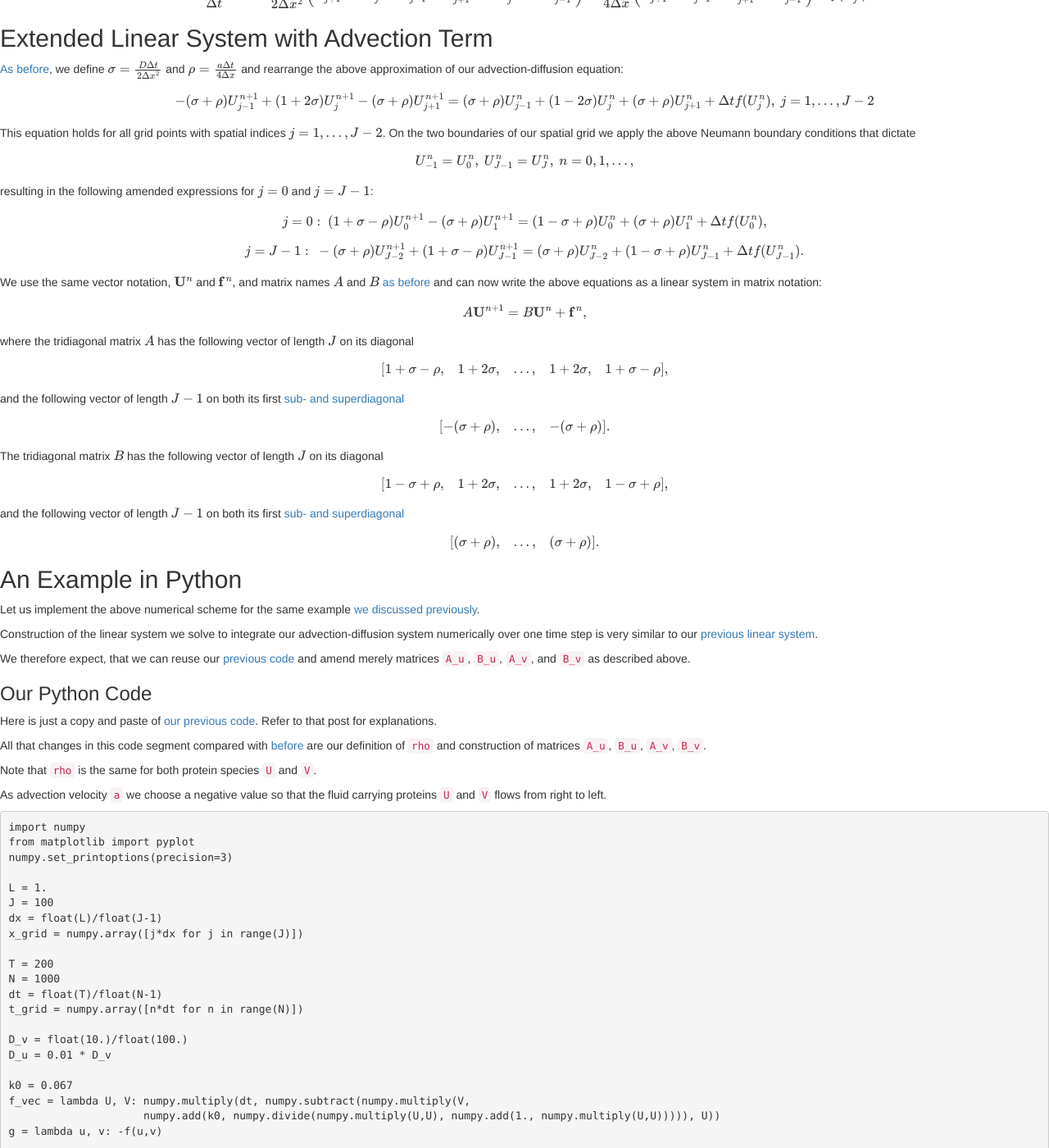
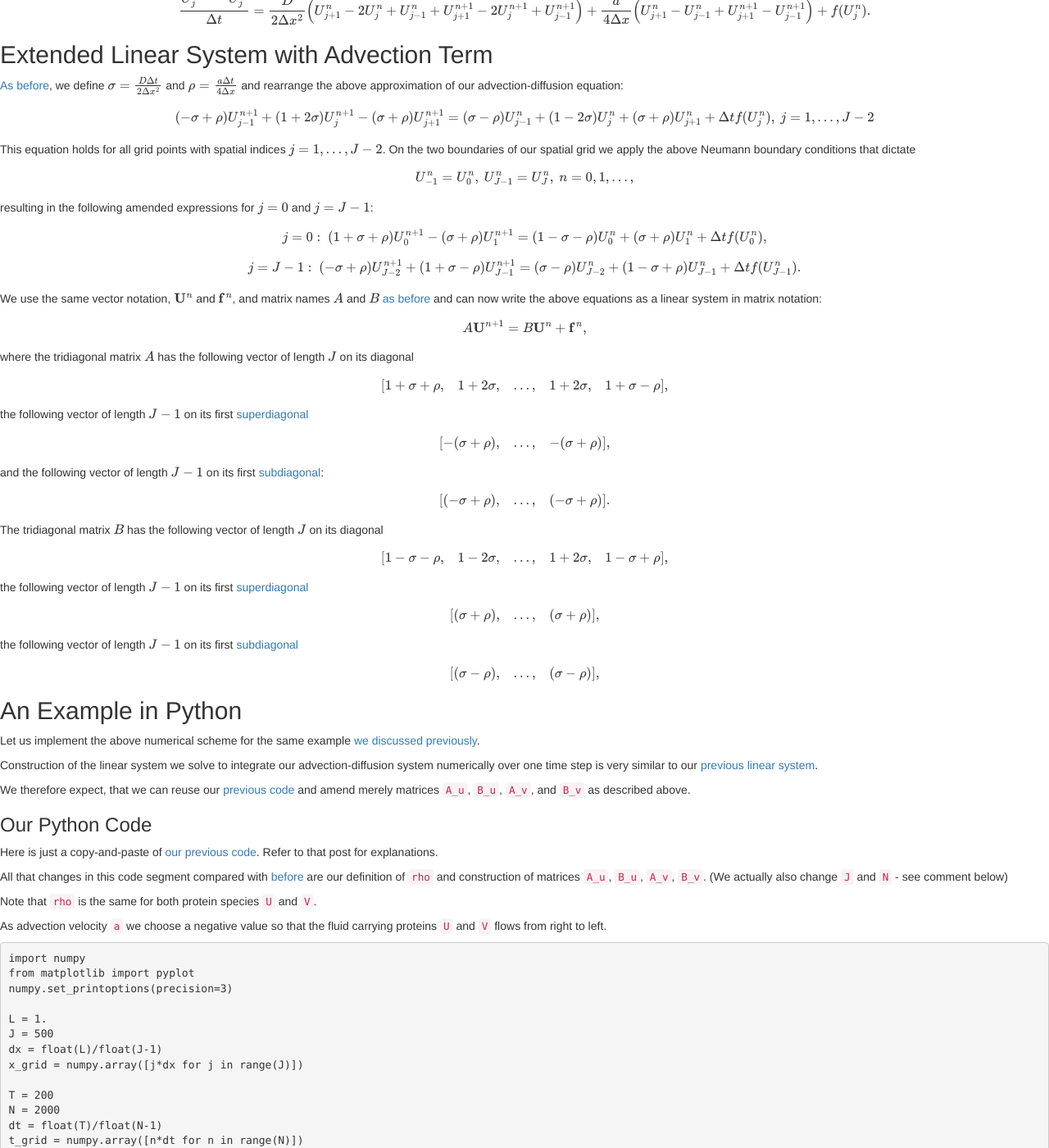
Before and after one commit to waltherg/backup.waltherg.github.io, a Jekyll site: the page built from _posts/2013-12-04-Crank_Nicolson_Convection_Diffusion.md, in a window 1280 px wide and 1400 px high, scrolled down 747 px. Shown: the whole window at 82% size. Built offline with Jekyll 4.4.1, drawn with Linux system fonts in a browser that asks for light colours; nearby versions of some CDN libraries; formulas are drawn with MathJax 3; comment, search, counter and statistics services are not loaded; some of the changed text lies outside the part shown.

Commit message:
fix bug in CN for advection-diffusion and finish related post

```diff
--- a/_posts/2013-12-04-Crank_Nicolson_Convection_Diffusion.md
+++ b/_posts/2013-12-04-Crank_Nicolson_Convection_Diffusion.md
@@ -43,9 +40,8 @@ enters or leaves our domain.
 
 We use the same grid as [we defined earlier](http://georg.io/2013/12/03/Crank_Ni
 colson.html#finite_difference_methods).
-Also see
-[our earlier discussion](http://georg.io/2013/12/03/Crank_Nicolson.html#the_cranknicolson_stencil)
-of finite difference stencils.
+Also see [our earlier discussion](http://georg.io/2013/12/03/Crank_Nicolson.html
+#the_cranknicolson_stencil) of finite difference stencils.
 
 As described, for instance, in [Trefethen Table
 3.2.1](http://people.maths.ox.ac.uk/trefethen/3all.pdf) the Crank-Nicolson
@@ -74,9 +70,9 @@ we define $\sigma = \frac{D \Delta t}{2 \Delta x^2}$ and $\rho = \frac{a \Delta
 t}{4 \Delta x}$ and rearrange the above approximation
 of our advection-diffusion equation:
 
-$$-(\sigma+\rho) U_{j-1}^{n+1} + (1+2\sigma) U_j^{n+1} -(\sigma+\rho)
+$$(-\sigma+\rho) U_{j-1}^{n+1} + (1+2\sigma) U_j^{n+1} -(\sigma+\rho)
 U_{j+1}^{n+1} =
-(\sigma+\rho) U_{j-1}^n + (1-2\sigma) U_j^n + (\sigma+\rho) U_{j+1}^n + \Delta t
+(\sigma-\rho) U_{j-1}^n + (1-2\sigma) U_j^n + (\sigma+\rho) U_{j+1}^n + \Delta t
 f(U_j^n),~j=1,\ldots,J-2$$
 
 This equation holds for all grid points with spatial indices $j=1,\ldots,J-2$.
@@ -87,11 +83,11 @@ $$U_{-1}^n = U_0^n,~U_{J-1}^n = U_J^n,~n=0,1,\ldots,$$
 
 resulting in the following amended expressions for $j=0$ and $j=J-1$:
 
-$$j=0:~ (1+\sigma-\rho) U_0^{n+1} -(\sigma+\rho) U_{1}^{n+1} =
-(1-\sigma+\rho) U_0^n + (\sigma+\rho) U_{1}^n + \Delta t f(U_0^n),$$
+$$j=0:~ (1+\sigma+\rho) U_0^{n+1} -(\sigma+\rho) U_{1}^{n+1} =
+(1-\sigma-\rho) U_0^n + (\sigma+\rho) U_{1}^n + \Delta t f(U_0^n),$$
 
-$$j=J-1:~ -(\sigma+\rho) U_{J-2}^{n+1} + (1+\sigma-\rho) U_{J-1}^{n+1} =
-(\sigma+\rho) U_{J-2}^n + (1-\sigma+\rho) U_{J-1}^n + \Delta t f(U_{J-1}^n).$$
+$$j=J-1:~ (-\sigma+\rho) U_{J-2}^{n+1} + (1+\sigma-\rho) U_{J-1}^{n+1} =
+(\sigma-\rho) U_{J-2}^n + (1-\sigma+\rho) U_{J-1}^n + \Delta t f(U_{J-1}^n).$$
 
 We use the same vector notation, $\mathbf{U}^n$ and $\mathbf{f}^n$, and matrix
 names $A$ and $B$
@@ -104,24 +100,34 @@ $$A \mathbf{U}^{n+1} = B \mathbf{U}^n + \mathbf{f}^n,$$
 where the tridiagonal matrix $A$ has the following vector of length $J$ on its
 diagonal
 
-$$\begin{bmatrix} 1+\sigma-\rho, & 1+2\sigma, & \ldots, & 1+2\sigma, &
+$$\begin{bmatrix} 1+\sigma+\rho, & 1+2\sigma, & \ldots, & 1+2\sigma, &
 1+\sigma-\rho \end{bmatrix},$$
 
-and the following vector of length $J-1$ on both its first [sub- and
-superdiagonal](http://en.wikipedia.org/wiki/Diagonal#Matrices)
+the following vector of length $J-1$ on its first
+[superdiagonal](http://en.wikipedia.org/wiki/Diagonal#Matrices)
 
-$$\begin{bmatrix} -(\sigma+\rho), & \ldots, & -(\sigma+\rho) \end{bmatrix}.$$
+$$\begin{bmatrix} -(\sigma+\rho), & \ldots, & -(\sigma+\rho) \end{bmatrix},$$
+
+and the following vector of length $J-1$ on its first
+[subdiagonal](http://en.wikipedia.org/wiki/Diagonal#Matrices):
+
+$$\begin{bmatrix} (-\sigma+\rho), & \ldots, & (-\sigma+\rho) \end{bmatrix}.$$
 
 The tridiagonal matrix $B$ has the following vector of length $J$ on its
 diagonal
 
-$$\begin{bmatrix} 1-\sigma+\rho, & 1+2\sigma, & \ldots, & 1+2\sigma, &
+$$\begin{bmatrix} 1-\sigma-\rho, & 1-2\sigma, & \ldots, & 1+2\sigma, &
 1-\sigma+\rho \end{bmatrix},$$
 
-and the following vector of length $J-1$ on both its first [sub- and
-superdiagonal](http://en.wikipedia.org/wiki/Diagonal#Matrices)
+the following vector of length $J-1$ on its first
+[superdiagonal](http://en.wikipedia.org/wiki/Diagonal#Matrices)
 
-$$\begin{bmatrix} (\sigma+\rho), & \ldots, & (\sigma+\rho) \end{bmatrix}.$$
+$$\begin{bmatrix} (\sigma+\rho), & \ldots, & (\sigma+\rho) \end{bmatrix},$$
+
+the following vector of length $J-1$ on its first
+[subdiagonal](http://en.wikipedia.org/wiki/Diagonal#Matrices)
+
+$$\begin{bmatrix} (\sigma-\rho), & \ldots, & (\sigma-\rho) \end{bmatrix},$$
 
 ## An Example in Python
 
@@ -140,7 +146,7 @@ and amend merely matrices `A_u`, `B_u`, `A_v`, and `B_v` as described above.
 
 ### Our Python Code
 
-Here is just a copy and paste of
+Here is just a copy-and-paste of
 [our previous code](http://georg.io/2013/12/03/Crank_Nicolson.html#a_cranknicols
 on_example_in_python).
 Refer to that post for explanations.
@@ -149,6 +155,7 @@ All that changes in this code segment compared with [before](http://georg.io/201
 3/12/03/Crank_Nicolson.html#a_cranknicolson_example_in_python)
 are our definition of `rho` and construction of matrices `A_u`, `B_u`, `A_v`,
 `B_v`.
+(We actually also change `J` and `N` - see comment below)
 
 Note that `rho` is the same for both protein species `U` and `V`.
 
@@ -160,12 +167,12 @@ proteins `U` and `V` flows from right to left.
     numpy.set_printoptions(precision=3)
 
     L = 1.
-    J = 100
+    J = 500
     dx = float(L)/float(J-1)
     x_grid = numpy.array([j*dx for j in range(J)])
 
     T = 200
-    N = 1000
+    N = 2000
     dt = float(T)/float(N-1)
     t_grid = numpy.array([n*dt for n in range(N)])
 
@@ -175,13 +182,12 @@ proteins `U` and `V` flows from right to left.
     k0 = 0.067
     f_vec = lambda U, V: numpy.multiply(dt, numpy.subtract(numpy.multiply(V,
                          numpy.add(k0, numpy.divide(numpy.multiply(U,U), numpy.add(1., numpy.multiply(U,U))))), U))
-    g = lambda u, v: -f(u,v)
 
     sigma_u = float(D_u*dt)/float(2.*dx*dx)
     sigma_v = float(D_v*dt)/float(2.*dx*dx)
 
-    a = -0.00001
-    rho = float(a*dt)/float(4*dx)
+    a = -0.0003
+    rho = float(a*dt)/float(4.*dx)
 
     total_protein = 2.26
 
@@ -189,20 +195,20 @@ proteins `U` and `V` flows from right to left.
     U = numpy.array([0.1 for i in range(no_high,J)] + [2. for i in range(0,no_high)])
     V = numpy.array([float(total_protein-dx*sum(U))/float(J*dx) for i in range(0,J)])
 
-    A_u = numpy.diagflat([-(sigma_u+rho) for i in range(J-1)], -1) +\
-          numpy.diagflat([1.+sigma_u-rho]+[1.+2.*sigma_u for i in range(J-2)]+[1.+sigma_u-rho]) +\
+    A_u = numpy.diagflat([-sigma_u+rho for i in range(J-1)], -1) +\
+          numpy.diagflat([1.+sigma_u+rho]+[1.+2.*sigma_u for i in range(J-2)]+[1.+sigma_u-rho]) +\
           numpy.diagflat([-(sigma_u+rho) for i in range(J-1)], 1)
 
-    B_u = numpy.diagflat([sigma_u+rho for i in range(J-1)], -1) +\
-          numpy.diagflat([1.-sigma_u+rho]+[1.-2.*sigma_u for i in range(J-2)]+[1.-sigma_u+rho]) +\
+    B_u = numpy.diagflat([sigma_u-rho for i in range(J-1)], -1) +\
+          numpy.diagflat([1.-sigma_u-rho]+[1.-2.*sigma_u for i in range(J-2)]+[1.-sigma_u+rho]) +\
           numpy.diagflat([sigma_u+rho for i in range(J-1)], 1)
 
-    A_v = numpy.diagflat([-(sigma_v+rho) for i in range(J-1)], -1) +\
-          numpy.diagflat([1.+sigma_v-rho]+[1.+2.*sigma_v for i in range(J-2)]+[1.+sigma_v-rho]) +\
+    A_v = numpy.diagflat([-sigma_v+rho for i in range(J-1)], -1) +\
+          numpy.diagflat([1.+sigma_v+rho]+[1.+2.*sigma_v for i in range(J-2)]+[1.+sigma_v-rho]) +\
           numpy.diagflat([-(sigma_v+rho) for i in range(J-1)], 1)
 
-    B_v = numpy.diagflat([sigma_v+rho for i in range(J-1)], -1) +\
-          numpy.diagflat([1.-sigma_v+rho]+[1.-2.*sigma_v for i in range(J-2)]+[1.-sigma_v+rho]) +\
+    B_v = numpy.diagflat([sigma_v-rho for i in range(J-1)], -1) +\
+          numpy.diagflat([1.-sigma_v-rho]+[1.-2.*sigma_v for i in range(J-2)]+[1.-sigma_v+rho]) +\
           numpy.diagflat([sigma_v+rho for i in range(J-1)], 1)
 
     U_record = []
@@ -222,23 +228,43 @@ proteins `U` and `V` flows from right to left.
         V_record.append(V)
 
 
-Apparently, we lose protein mass which should not happen given our Neumann
-boundary conditions.
+We notice that the numerical stability of this scheme is greatly dependent on
+the magnitude of `a`.
+
+As was discussed by [Walther *et
+al.*](http://link.springer.com/article/10.1007%2Fs11538-012-9766-5),
+preservation of total protein mass in a certain regime near `total_protein =
+2.26` is important to
+preserve the pattern-forming pattern of the
+[original system (excluding the advection term)](http://georg.io/2013/12/03/Cran
+k_Nicolson.html#a_cranknicolson_example_in_python).
+
+Notice that even though we increased `J = 500` and `N = 2000` for a much finer
+numerical grid
+compared with
+[before](http://georg.io/2013/12/03/Crank_Nicolson.html#specify_grid)
+(`J = 100`, `N = 1000`), we still lose some protein mass to numerical errors.
 
 Initial protein mass:
 
-
     sum(numpy.multiply(dx,U_record[0]) + numpy.multiply(dx,V_record[0]))
 
-    2.2599999999999998
+    2.259999999999998
 
 Protein mass at the end of the simulation:
 
     sum(numpy.multiply(dx,U_record[-1]) + numpy.multiply(dx,V_record[-1]))
 
-    1.8540358669233128
+    2.2064888602225103
 
-Kymograph showing time and space behaviour of `U`.
+We can reduce the loss of protein mass by reducing the magnitude of `a` or
+refining our grid even further
+by increasing both `J` and `N`.
+
+An important question to answer would be how much numerical accuracy we gain by
+increasing `J` and `N`.
+
+And here is a kymograph showing the time and space behaviour of `U`.
 
     U_record = numpy.array(U_record)
     V_record = numpy.array(V_record)
@@ -249,5 +275,4 @@ Kymograph showing time and space behaviour of `U`.
     colorbar = pyplot.colorbar(heatmap)
     colorbar.set_label('concentration U')
 
-
 ![png](https://dl.dropboxusercontent.com/u/129945779/georgio/2013-12-04-Crank_Nicolson_Convection_Diffusion_files/2013-12-04-Crank_Nicolson_Convection_Diffusion_21_0.png)
```
Also changed, not shown: other parts of _posts/2013-12-04-Crank_Nicolson_Convection_Diffusion.md (+0 -3 lines).
